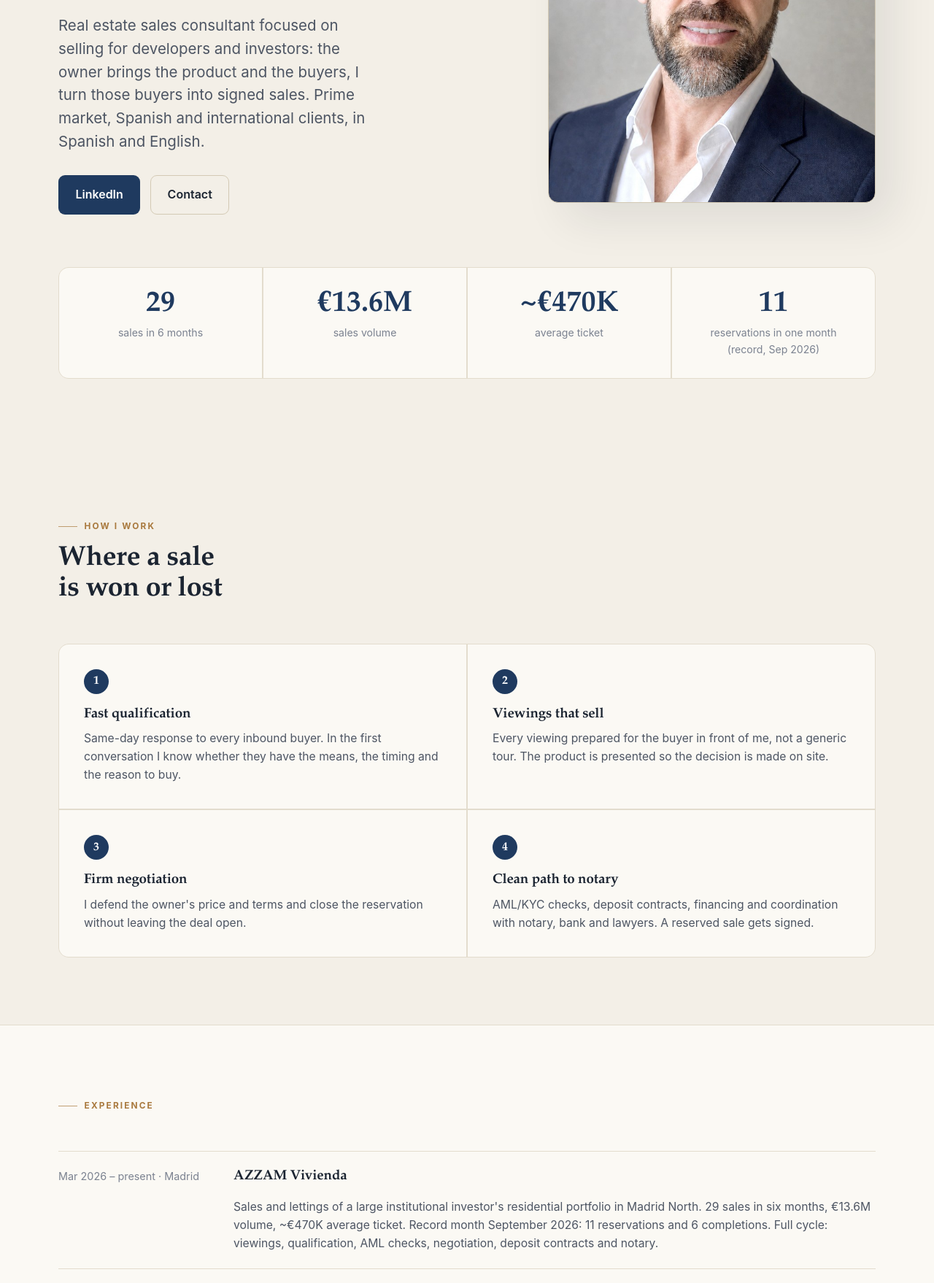
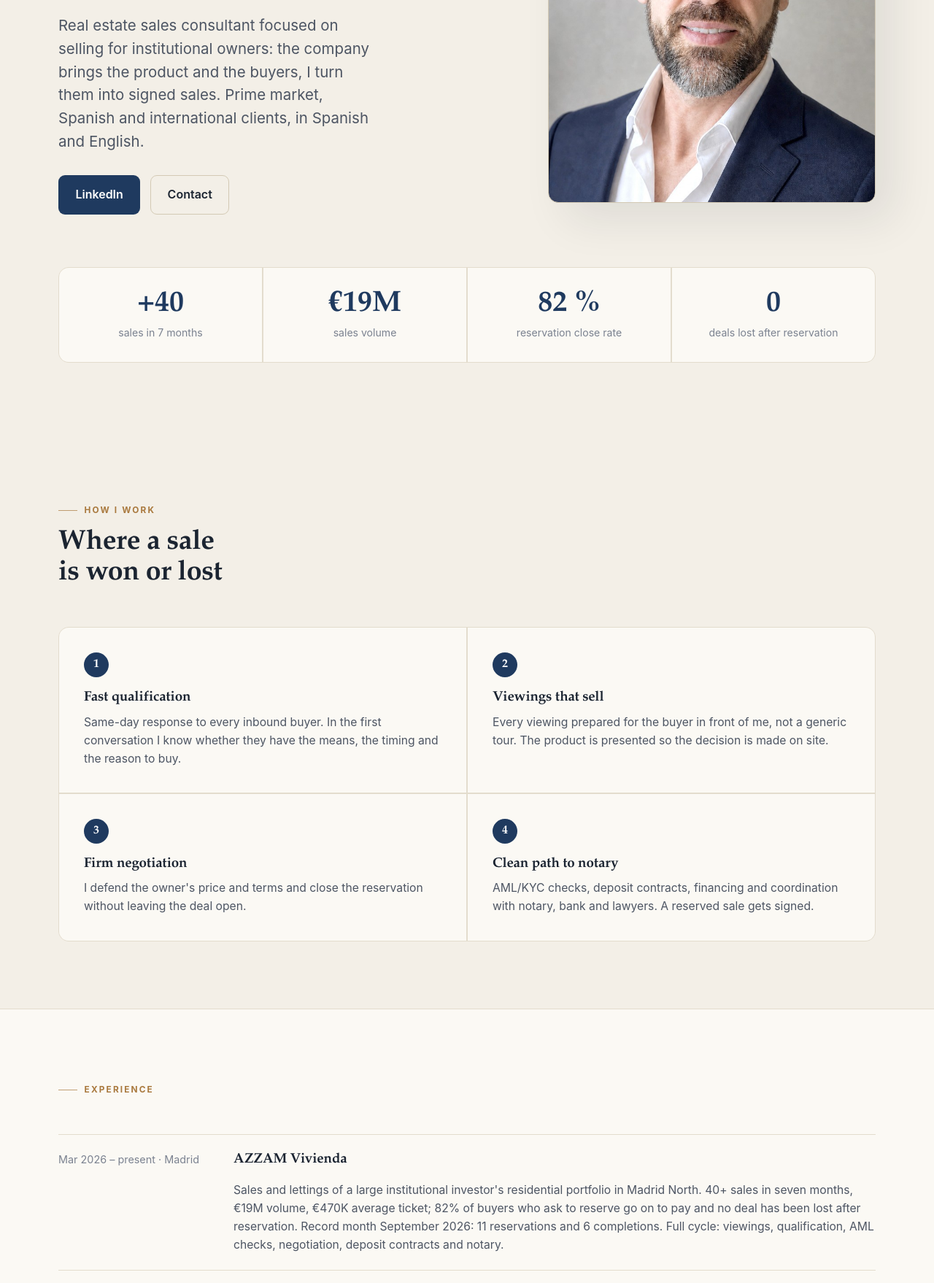
Before and after one commit to asiergonzalezhoyos/asiergonzalez.com, a plain HTML site: page index.html in a window 1280 px wide. Shown: the part 458-2216 px from the top of the page at 73% size. Drawn offline with Linux system fonts and the light colour scheme.

Commit message:
Cifras y enfoque alineados con LinkedIn: +40 ventas en 7 meses, 19 M€, 82 % de cierre en reserva, 0 caídas; propietario institucional en lugar de promotoras e inversores
Co-Authored-By: Claude Opus 5.5 <noreply@anthropic.com>

```diff
--- a/index.html
+++ b/index.html
@@ -3,13 +3,13 @@
 <head>
 <meta charset="utf-8">
 <meta name="viewport" content="width=device-width, initial-scale=1">
-<title>Asier González · Venta residencial de lujo · Closer</title>
-<meta name="description" content="Comercial inmobiliario especializado en cerrar ventas de alto valor por cuenta de promotoras e inversores. 29 ventas en 6 meses, 13,6 M€. Español e inglés.">
+<title>Asier González · Real Estate Closer · Madrid</title>
+<meta name="description" content="Real Estate Closer en Madrid: +40 ventas en 7 meses, 19 M€ de volumen, 82 % de cierre en reserva y 0 caídas. Español e inglés.">
 <link rel="canonical" href="https://asiergonzalez.com/">
 <meta property="og:type" content="website">
 <meta property="og:url" content="https://asiergonzalez.com/">
-<meta property="og:title" content="Asier González · Venta residencial de lujo · Closer">
-<meta property="og:description" content="Cierro ventas residenciales de alto valor. 29 ventas en 6 meses, 13,6 M€. ES / EN.">
+<meta property="og:title" content="Asier González · Real Estate Closer · Madrid">
+<meta property="og:description" content="Cierro ventas residenciales de alto valor. +40 ventas en 7 meses, 19 M€, 82 % de cierre en reserva. ES / EN.">
 <meta property="og:image" content="https://asiergonzalez.com/retrato.jpg">
 <meta property="og:locale" content="es_ES">
 <meta name="theme-color" content="#1f3a5f">
@@ -258,8 +258,8 @@
         <span class="eyebrow reveal" lang="en">Luxury residential sales · Closer</span>
         <h1 class="reveal r2" lang="es">Cierro ventas residenciales de alto valor.<br><em>Del primer contacto a la notaría.</em></h1>
         <h1 class="reveal r2" lang="en">I close high-value residential sales.<br><em>From first contact to notary.</em></h1>
-        <p class="lead reveal r3" lang="es">Comercial inmobiliario especializado en vender por cuenta de promotoras e inversores: el propietario pone el producto y los compradores, yo convierto esos compradores en firmas. Mercado prime, clientes nacionales e internacionales, en español y en inglés.</p>
-        <p class="lead reveal r3" lang="en">Real estate sales consultant focused on selling for developers and investors: the owner brings the product and the buyers, I turn those buyers into signed sales. Prime market, Spanish and international clients, in Spanish and English.</p>
+        <p class="lead reveal r3" lang="es">Comercial inmobiliario especializado en vender por cuenta de propietarios institucionales: la empresa pone el producto y los compradores, yo los convierto en firmas. Mercado prime, clientes nacionales e internacionales, en español y en inglés.</p>
+        <p class="lead reveal r3" lang="en">Real estate sales consultant focused on selling for institutional owners: the company brings the product and the buyers, I turn them into signed sales. Prime market, Spanish and international clients, in Spanish and English.</p>
         <div class="cta-row reveal r4">
           <a class="btn btn-primary" href="https://www.linkedin.com/in/asier-gonzalez" target="_blank" rel="noopener">LinkedIn</a>
           <a class="btn btn-ghost" href="#contacto"><span lang="es">Contacto</span><span lang="en">Contact</span></a>
@@ -276,10 +276,10 @@
   <section style="padding-top:0">
     <div class="wrap">
       <div class="stats">
-        <div class="stat"><div class="v">29</div><div class="k" lang="es">ventas en 6 meses</div><div class="k" lang="en">sales in 6 months</div></div>
-        <div class="stat"><div class="v" lang="es">13,6&nbsp;M€</div><div class="v" lang="en">€13.6M</div><div class="k" lang="es">volumen de ventas</div><div class="k" lang="en">sales volume</div></div>
-        <div class="stat"><div class="v" lang="es">~470K€</div><div class="v" lang="en">~€470K</div><div class="k" lang="es">ticket medio</div><div class="k" lang="en">average ticket</div></div>
-        <div class="stat"><div class="v">11</div><div class="k" lang="es">reservas en un mes (récord, sep. 2026)</div><div class="k" lang="en">reservations in one month (record, Sep 2026)</div></div>
+        <div class="stat"><div class="v">+40</div><div class="k" lang="es">ventas en 7 meses</div><div class="k" lang="en">sales in 7 months</div></div>
+        <div class="stat"><div class="v" lang="es">19&nbsp;M€</div><div class="v" lang="en">€19M</div><div class="k" lang="es">volumen de ventas</div><div class="k" lang="en">sales volume</div></div>
+        <div class="stat"><div class="v">82&nbsp;%</div><div class="k" lang="es">de cierre en reserva</div><div class="k" lang="en">reservation close rate</div></div>
+        <div class="stat"><div class="v">0</div><div class="k" lang="es">caídas tras la reserva</div><div class="k" lang="en">deals lost after reservation</div></div>
       </div>
     </div>
   </section>
@@ -323,8 +323,8 @@
         <div class="exp">
           <div class="when" lang="es">Mar. 2026 – hoy · Madrid</div><div class="when" lang="en">Mar 2026 – present · Madrid</div>
           <div><h3>AZZAM Vivienda</h3>
-            <p lang="es">Venta y alquiler de la cartera residencial de un gran inversor institucional en Madrid Norte. 29 ventas en seis meses, 13,6 M€ de volumen y ticket medio de ~470.000 €. Récord en septiembre de 2026: 11 reservas y 6 firmas en notaría. Ciclo completo: visitas, cualificación, prevención de blanqueo, negociación, arras y notaría.</p>
-            <p lang="en">Sales and lettings of a large institutional investor&#39;s residential portfolio in Madrid North. 29 sales in six months, €13.6M volume, ~€470K average ticket. Record month September 2026: 11 reservations and 6 completions. Full cycle: viewings, qualification, AML checks, negotiation, deposit contracts and notary.</p></div>
+            <p lang="es">Venta y alquiler de la cartera residencial de un gran inversor institucional en Madrid Norte. Más de 40 ventas en siete meses, 19 M€ de volumen y ticket medio de 470.000 €; el 82 % de quienes piden reservar paga y ninguna operación se ha caído tras la reserva. Récord en septiembre de 2026: 11 reservas y 6 firmas en notaría. Ciclo completo: visitas, cualificación, prevención de blanqueo, negociación, arras y notaría.</p>
+            <p lang="en">Sales and lettings of a large institutional investor&#39;s residential portfolio in Madrid North. 40+ sales in seven months, €19M volume, €470K average ticket; 82% of buyers who ask to reserve go on to pay and no deal has been lost after reservation. Record month September 2026: 11 reservations and 6 completions. Full cycle: viewings, qualification, AML checks, negotiation, deposit contracts and notary.</p></div>
         </div>
         <div class="exp">
           <div class="when" lang="es">Dic. 2025 – feb. 2026 · Madrid</div><div class="when" lang="en">Dec 2025 – Feb 2026 · Madrid</div>
```
